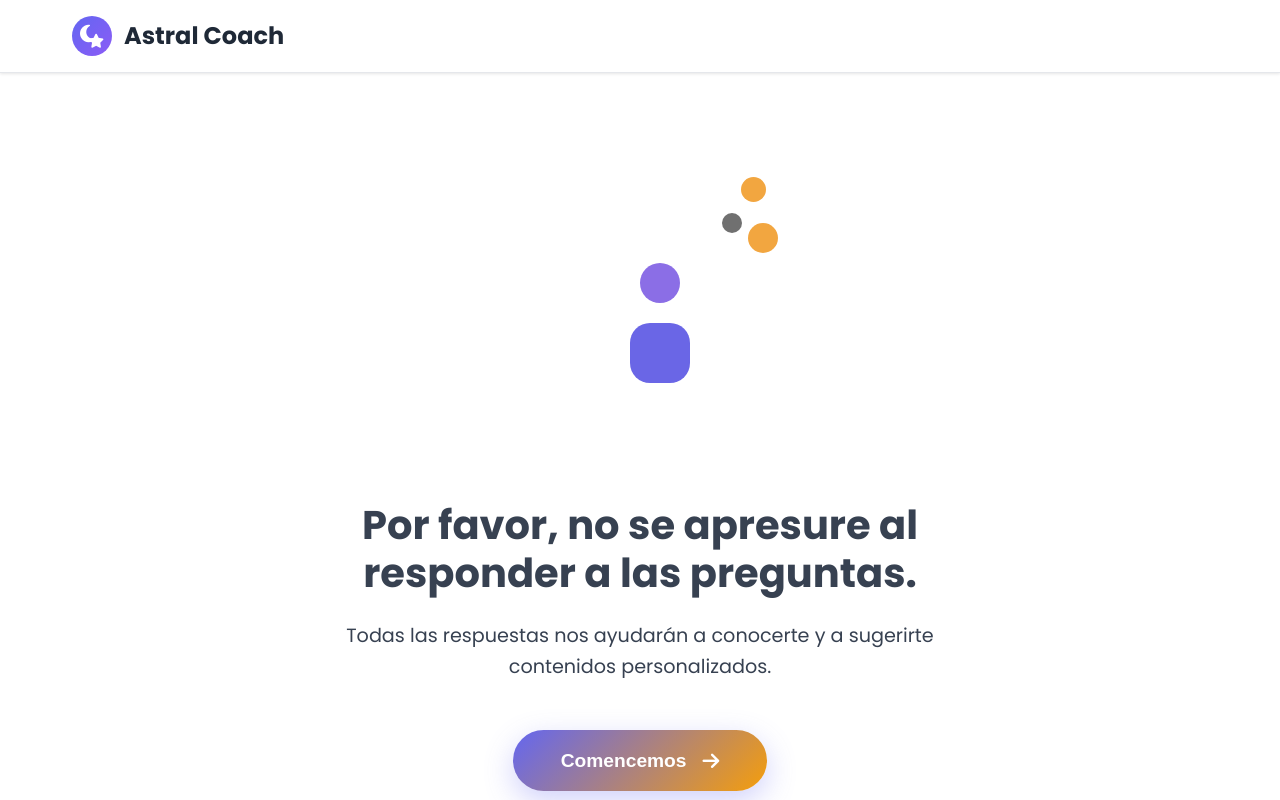
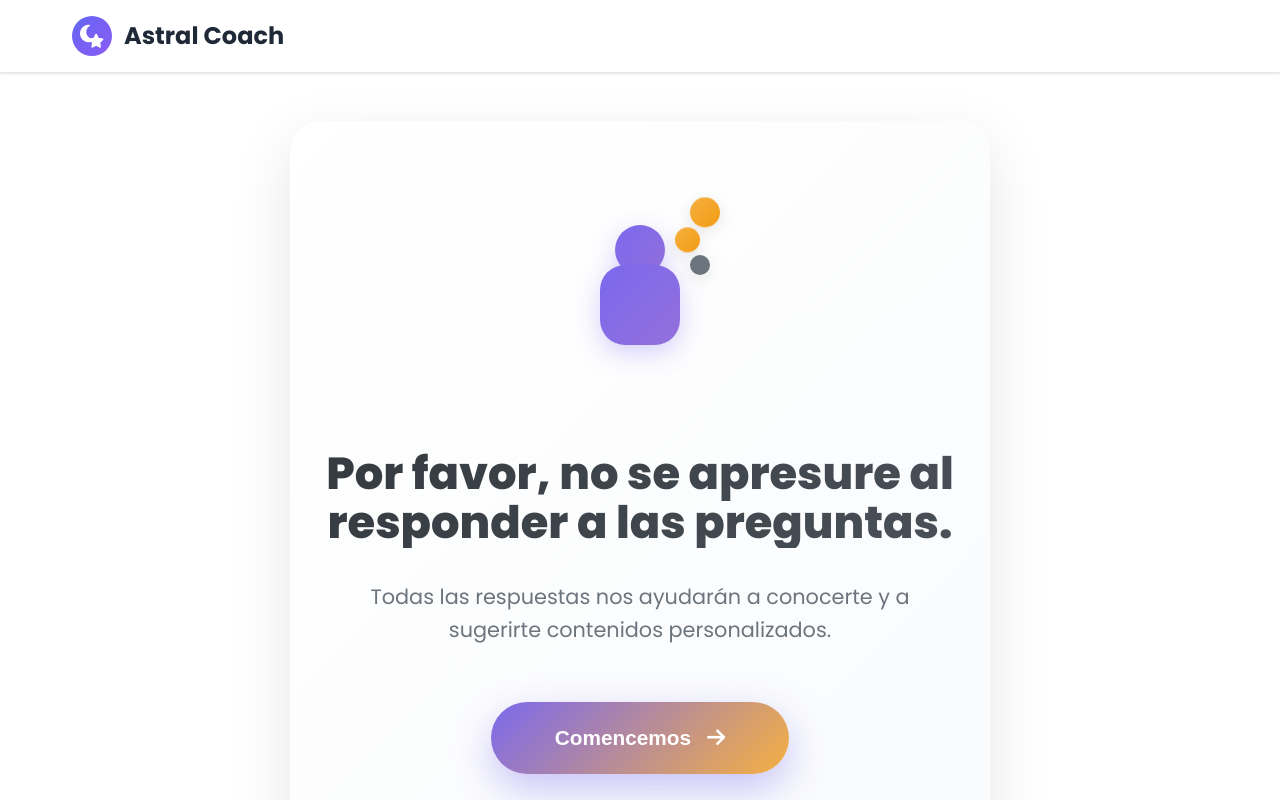
Before and after one commit to Aguti1902/cartaastral, a website: page intro.html in a window 1280 px wide. Shown: the top 800 px of the page. Drawn offline with Linux system fonts and the light colour scheme.

Commit message:
✨ Rediseñar completamente la página introductoria: diseño moderno, atractivo y profesional con ilustración clara

```diff
--- a/css/test-styles.css
+++ b/css/test-styles.css
@@ -1127,71 +1127,178 @@ body {
 /* ===== PÁGINA INTRODUCTORIA ===== */
 .intro-content {
     text-align: center;
+    max-width: 700px;
+    margin: 0 auto;
+    padding: 4rem 2rem;
+    background: linear-gradient(135deg, rgba(255, 255, 255, 0.9), rgba(248, 250, 252, 0.9));
+    border-radius: 2rem;
+    box-shadow: 0 20px 60px rgba(0, 0, 0, 0.1);
+    backdrop-filter: blur(10px);
+}
+
+.intro-illustration {
+    position: relative;
+    width: 200px;
+    height: 200px;
+    margin: 0 auto 4rem;
+    display: flex;
+    align-items: center;
+    justify-content: center;
+}
+
+.main-person {
+    position: relative;
+    width: 120px;
+    height: 120px;
+}
+
+.person-head {
+    position: absolute;
+    top: 0;
+    left: 50%;
+    transform: translateX(-50%);
+    width: 50px;
+    height: 50px;
+    background: linear-gradient(135deg, #7B68EE, #9370DB);
+    border-radius: 50%;
+    box-shadow: 0 8px 25px rgba(123, 104, 238, 0.3);
+}
+
+.person-body {
+    position: absolute;
+    bottom: 0;
+    left: 50%;
+    transform: translateX(-50%);
+    width: 80px;
+    height: 80px;
+    background: linear-gradient(135deg, #7B68EE, #9370DB);
+    border-radius: 25px;
+    box-shadow: 0 8px 25px rgba(123, 104, 238, 0.3);
+}
+
+.floating-elements {
+    position: absolute;
+    top: 0;
+    right: 0;
+    width: 100px;
+    height: 100px;
+}
+
+.element-1,
+.element-2,
+.element-3 {
+    position: absolute;
+    border-radius: 50%;
+    box-shadow: 0 4px 15px rgba(0, 0, 0, 0.1);
+}
+
+.element-1 {
+    width: 30px;
+    height: 30px;
+    background: linear-gradient(135deg, #F5B041, #F39C12);
+    top: 20%;
+    right: 20%;
+    animation: float 3s ease-in-out infinite;
+}
+
+.element-2 {
+    width: 25px;
+    height: 25px;
+    background: linear-gradient(135deg, #F5B041, #F39C12);
+    top: 50%;
+    right: 40%;
+    animation: float 3s ease-in-out infinite 1s;
+}
+
+.element-3 {
+    width: 20px;
+    height: 20px;
+    background: #6C757D;
+    top: 70%;
+    right: 30%;
+    animation: float 3s ease-in-out infinite 2s;
+}
+
+@keyframes float {
+    0%, 100% { transform: translateY(0px); }
+    50% { transform: translateY(-10px); }
+}
+
+.intro-title {
+    font-size: 2.8rem;
+    font-weight: 800;
+    background: linear-gradient(135deg, #343A40, #495057);
+    -webkit-background-clip: text;
+    -webkit-text-fill-color: transparent;
+    background-clip: text;
+    margin-bottom: 2rem;
+    line-height: 1.1;
+}
+
+.intro-description {
+    font-size: 1.3rem;
+    color: #6C757D;
+    margin-bottom: 3.5rem;
+    line-height: 1.6;
+    font-weight: 400;
+}
+
+.intro-button-container {
+    margin-bottom: 3.5rem;
+}
+
+.intro-btn {
+    background: linear-gradient(135deg, #7B68EE, #F5B041);
+    color: white;
+    border: none;
+    padding: 1.5rem 4rem;
+    font-size: 1.3rem;
+    font-weight: 700;
+    border-radius: 3rem;
+    cursor: pointer;
+    transition: all 0.3s ease;
+    display: inline-flex;
+    align-items: center;
+    gap: 1rem;
+    box-shadow: 0 15px 40px rgba(123, 104, 238, 0.4);
+    position: relative;
+    overflow: hidden;
+}
+
+.intro-btn::before {
+    content: '';
+    position: absolute;
+    top: 0;
+    left: -100%;
+    width: 100%;
+    height: 100%;
+    background: linear-gradient(90deg, transparent, rgba(255, 255, 255, 0.2), transparent);
+    transition: left 0.5s;
+}
+
+.intro-btn:hover::before {
+    left: 100%;
+}
+
+.intro-btn:hover {
+    transform: translateY(-5px);
+    box-shadow: 0 20px 50px rgba(123, 104, 238, 0.5);
+}
+
+.intro-btn:active {
+    transform: translateY(-2px);
+}
+
+.privacy-notice {
+    font-size: 0.9rem;
+    color: #ADB5BD;
+    line-height: 1.6;
     max-width: 600px;
     margin: 0 auto;
-    padding: 2rem 0;
-}
-
-.intro-illustration {
-    position: relative;
-    width: 300px;
-    height: 300px;
-    margin: 0 auto 3rem;
-    display: flex;
-    align-items: center;
-    justify-content: center;
-}
-
-.intro-title {
-    font-size: 2.5rem;
-    font-weight: 700;
-    color: var(--text-color);
-    margin-bottom: 1.5rem;
-    line-height: 1.2;
-}
-
-.intro-description {
-    font-size: 1.2rem;
-    color: var(--text-secondary);
-    margin-bottom: 3rem;
-    line-height: 1.6;
-}
-
-.intro-button-container {
-    margin-bottom: 3rem;
-}
-
-.intro-btn {
-    background: linear-gradient(135deg, var(--primary-color), var(--secondary-color));
-    color: white;
-    border: none;
-    padding: 1.2rem 3rem;
-    font-size: 1.2rem;
-    font-weight: 600;
-    border-radius: 2rem;
-    cursor: pointer;
-    transition: var(--transition);
-    display: inline-flex;
-    align-items: center;
-    gap: 1rem;
-    box-shadow: 0 10px 30px rgba(99, 102, 241, 0.3);
-}
-
-.intro-btn:hover {
-    transform: translateY(-3px);
-    box-shadow: 0 15px 40px rgba(99, 102, 241, 0.4);
-}
-
-.intro-btn:active {
-    transform: translateY(-1px);
-}
-
-.privacy-notice {
-    font-size: 0.85rem;
-    color: var(--text-muted);
-    line-height: 1.5;
-    max-width: 500px;
-    margin: 0 auto;
+    padding: 1.5rem;
+    background: rgba(248, 250, 252, 0.8);
+    border-radius: 1rem;
+    border: 1px solid rgba(123, 104, 238, 0.1);
 }
 
 /* ===== PÁGINAS DE RELLENO ===== */
--- a/intro.html
+++ b/intro.html
@@ -26,28 +26,28 @@
     <main class="test-main">
         <div class="test-container">
             <div class="intro-content">
-                <!-- Ilustración -->
+                <!-- Ilustración mejorada -->
                 <div class="intro-illustration">
-                    <div class="person-figure">
-                        <div class="head"></div>
-                        <div class="body"></div>
+                    <div class="main-person">
+                        <div class="person-head"></div>
+                        <div class="person-body"></div>
                     </div>
-                    <div class="celestial-elements">
-                        <div class="sun"></div>
-                        <div class="moon"></div>
-                        <div class="stars"></div>
+                    <div class="floating-elements">
+                        <div class="element-1"></div>
+                        <div class="element-2"></div>
+                        <div class="element-3"></div>
                     </div>
                 </div>
 
-                <!-- Título -->
+                <!-- Título principal -->
                 <h1 class="intro-title">Por favor, no se apresure al responder a las preguntas.</h1>
 
-                <!-- Descripción -->
+                <!-- Descripción clara -->
                 <p class="intro-description">
                     Todas las respuestas nos ayudarán a conocerte y a sugerirte contenidos personalizados.
                 </p>
 
-                <!-- Botón de continuar -->
+                <!-- Botón de acción principal -->
                 <div class="intro-button-container">
                     <button class="intro-btn" onclick="startTest()">
                         <span>Comencemos</span>
```
